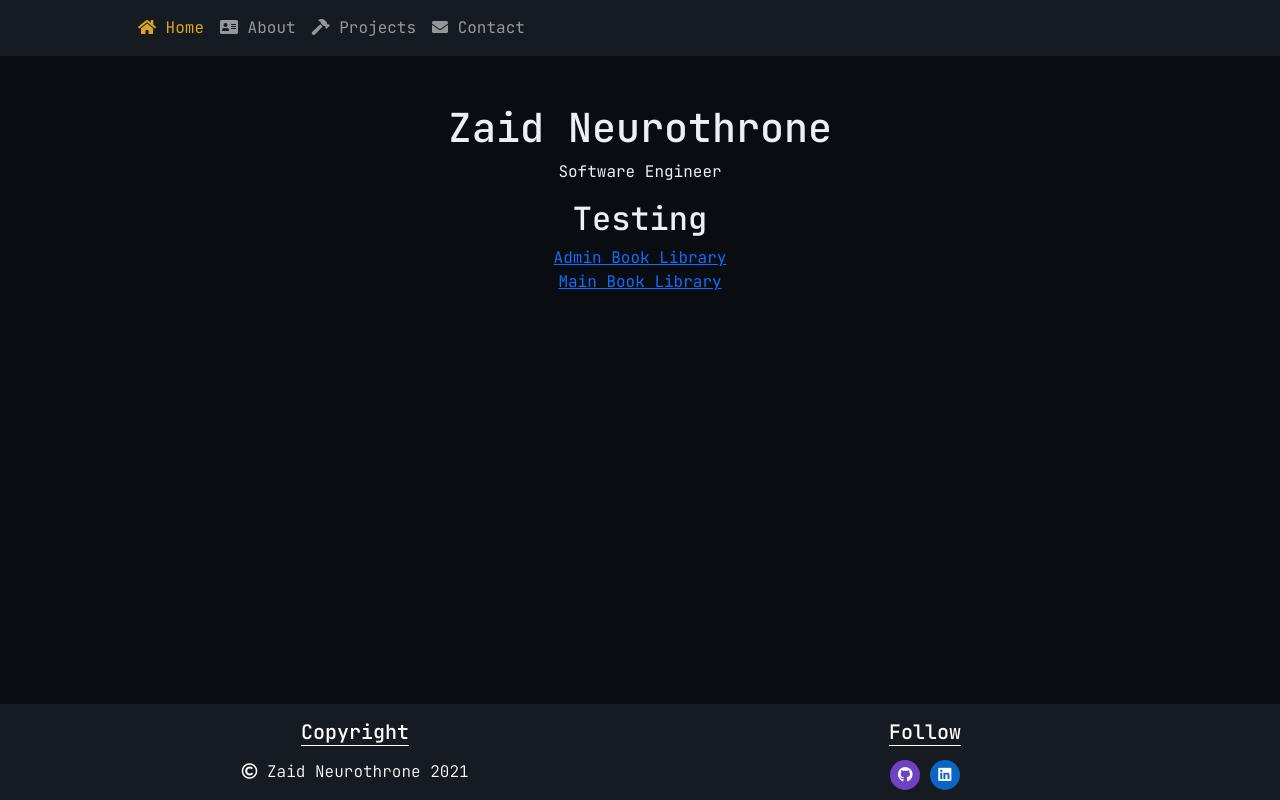
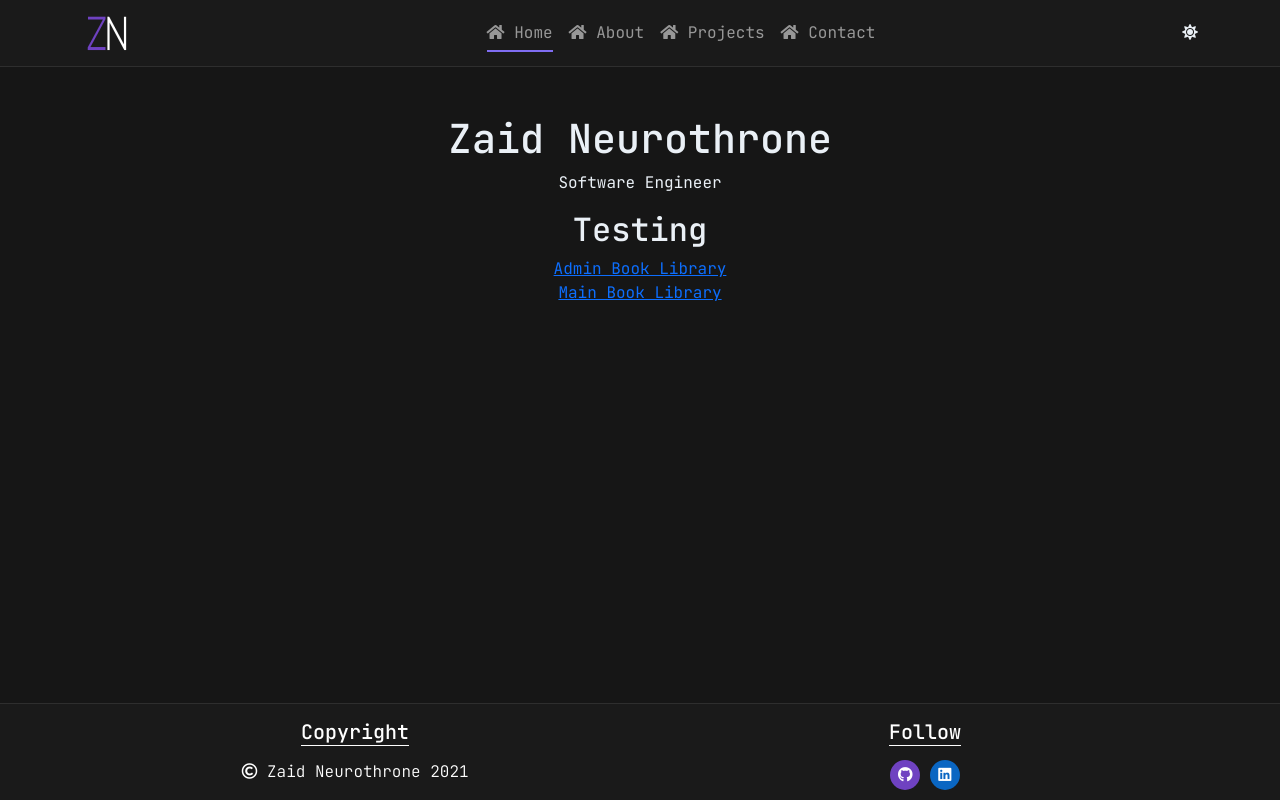
Before and after one commit to neurothrone/neurothrone-flask-website, a Flask app: page / in a window 1280 px wide. Run offline with Flask 2, Linux system fonts and the light colour scheme; some libraries are stand-ins or nearby versions.

Commit message:
style header and footer

```diff
--- a/app/static/css/layout/content.css
+++ b/app/static/css/layout/content.css
@@ -2,3 +2,11 @@
     background-color: var(--bg-color-secondary) !important;
     border: 1px solid var(--border-color-primary);
 }
+
+.main-navigation {
+    border-bottom: 1px solid var(--border-color) !important;
+}
+
+.main-footer {
+    border-top: 1px solid var(--border-color) !important;
+}
--- a/app/static/css/layout/header.css
+++ b/app/static/css/layout/header.css
@@ -11,6 +11,15 @@
     color: var(--text-color-nav-link-hover) !important;
 }
 
-.active {
-    color: var(--text-color-nav-link-active) !important;
+/*.active {*/
+/*    color: var(--text-color-nav-link-active) !important;*/
+/*}*/
+
+.nav-link-active {
+    padding-bottom: 10%;
+    border-bottom: 2px solid var(--text-color-nav-link-hover) !important;
 }
+
+.theme-toggle:hover {
+    color: var(--text-color-nav-link-hover);
+}
--- a/app/static/css/style.css
+++ b/app/static/css/style.css
@@ -13,17 +13,26 @@
 :root {
 /* Website Colors */
     /* Background Colors */
-    --bg-color-primary: #090c10;
-    --bg-color-secondary: #161b22;
+    /*--bg-color-primary: #090c10;*/
+    --bg-color-primary: #161616;
+    /*--bg-color-secondary: #161b22;*/
+    --bg-color-secondary: #1a1a1a;
+    --border-color: #2e2e2e;
 
     /* Text Colors */
     --text-color-primary: #eaf0f6;
+    --text-color-header: #f8f8f8;
+    --text-color-emphasis: #7f6df2;
     --text-color-secondary: #adb5bd;
     --border-color-primary: #21262d;
 
     /* Navigation Colors */
+    /*--text-color-nav-link: #dcddde;*/
+    --text-color-nav-link: #999999;
     --text-color-nav-link-active: goldenrod;
-    --text-color-nav-link-hover: #6f42c1;
+    /*--text-color-nav-link-hover: #6f42c1;*/
+    /*--text-color-nav-link-hover: #483699;*/
+    --text-color-nav-link-hover: #7f6df2;
     --bg-color-nav-local: #0d1117;
 
     /* Social Colors */
--- a/app/templates/layout/footer.html
+++ b/app/templates/layout/footer.html
@@ -1,4 +1,4 @@
-<footer class="mt-auto pt-3 text-center">
+<footer class="mt-auto pt-3 text-center main-footer">
     <div class="container">
         <div class="row">
             <section class="col">
--- a/app/templates/layout/header.html
+++ b/app/templates/layout/header.html
@@ -1,45 +1,75 @@
 {% set blueprint = "main" %}
 
-<header>
+<header class="main-navigation">
     <nav class="navbar navbar-expand-md navbar-dark bg-dark">
         <div class="container">
-
-            {#<img class="logo"#}
-            {#     src="{{ url_for('static', filename='img/logo.png') }}"#}
-            {#     alt="logo of Neurothrone brand">#}
-
+            <img class="logo"
+                 src="{{ url_for('static', filename='img/logo.png') }}"
+                 alt="logo of Neurothrone brand">
             <ul class="navbar-nav ms-5">
                 <li class="nav-item">
-                    <a class="nav-link {{ 'active' if active_page == 'index' }}"
-                            {% if active_page == 'index' %}
+                    {% if active_page == "index" %}
+                        <a class="nav-link"
                            aria-current="page"
+                           href="{{ url_for(blueprint + '.index') }}">
+                            <span class="nav-link-active"><i class="fas fa-home"></i> Home</span>
+                        </a>
+                    {% else %}
+                        <a class="nav-link"
+                           href="{{ url_for(blueprint + '.index') }}">
+                            <i class="fas fa-home"></i> Home
+                        </a>
                     {% endif %}
-                       href="{{ url_for(blueprint + '.index') }}"><i class="fas fa-home"></i> Home</a></li>
+                </li>
                 <li class="nav-item">
-                    <a class="nav-link {{ 'active' if active_page == 'about' }}"
-                            {% if active_page == 'about' %}
+                    {% if active_page == "about" %}
+                        <a class="nav-link"
                            aria-current="page"
+                           href="{{ url_for(blueprint + '.about') }}">
+                            <span class="nav-link-active"><i class="fas fa-home"></i> About</span>
+                        </a>
+                    {% else %}
+                        <a class="nav-link"
+                           href="{{ url_for(blueprint + '.about') }}">
+                            <i class="fas fa-home"></i> About
+                        </a>
                     {% endif %}
-                       href="{{ url_for(blueprint + '.about') }}"><i class="fas fa-address-card"></i> About</a></li>
+                </li>
                 <li class="nav-item">
-                    <a class="nav-link {{ 'active' if active_page == 'projects' }}"
-                            {% if active_page == 'projects' %}
+                    {% if active_page == "projects" %}
+                        <a class="nav-link"
                            aria-current="page"
+                           href="{{ url_for(blueprint + '.projects') }}">
+                            <span class="nav-link-active"><i class="fas fa-home"></i> Projects</span>
+                        </a>
+                    {% else %}
+                        <a class="nav-link"
+                           href="{{ url_for(blueprint + '.projects') }}">
+                            <i class="fas fa-home"></i> Projects
+                        </a>
                     {% endif %}
-                       href="{{ url_for(blueprint + '.projects') }}"><i class="fas fa-hammer"></i> Projects</a></li>
+                </li>
                 <li class="nav-item">
-                    <a class="nav-link {{ 'active' if active_page == 'contact' }}"
-                            {% if active_page == 'contact' %}
+                    {% if active_page == "contact" %}
+                        <a class="nav-link"
                            aria-current="page"
+                           href="{{ url_for(blueprint + '.contact') }}">
+                            <span class="nav-link-active"><i class="fas fa-home"></i> Contact</span>
+                        </a>
+                    {% else %}
+                        <a class="nav-link"
+                           href="{{ url_for(blueprint + '.contact') }}">
+                            <i class="fas fa-home"></i> Contact
+                        </a>
                     {% endif %}
-                       href="{{ url_for(blueprint + '.contact') }}"><i class="fas fa-envelope"></i> Contact</a></li>
+                </li>
             </ul>
 
             <!-- TODO: icon for light/dark theme toggle -->
-            {#<img class="logo"#}
-            {#     src="{{ url_for('static', filename='img/logo.png') }}"#}
-            {#     alt="logo of Neurothrone brand">#}
-
+            <div>
+                {#<i class="fas fa-moon theme-toggle"></i>#}
+                <i class="fas fa-sun theme-toggle"></i>
+            </div>
         </div>
     </nav>
 </header>
```
Also changed, not shown: 1 other file. Lines whose indentation alone changed are shown as unchanged.
